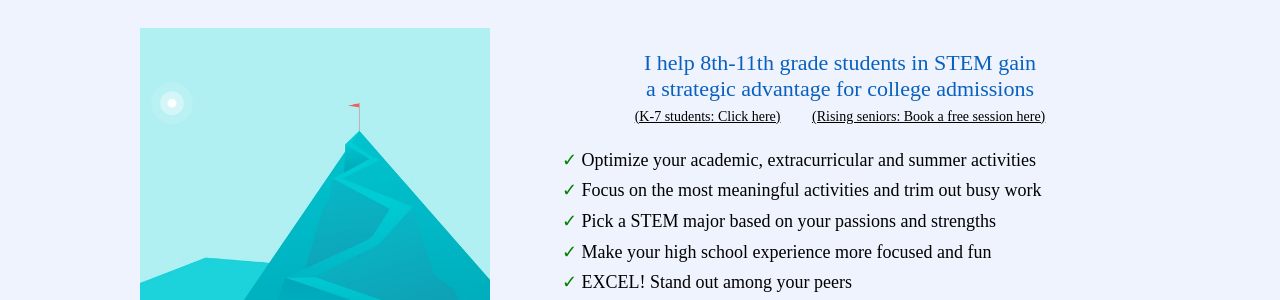
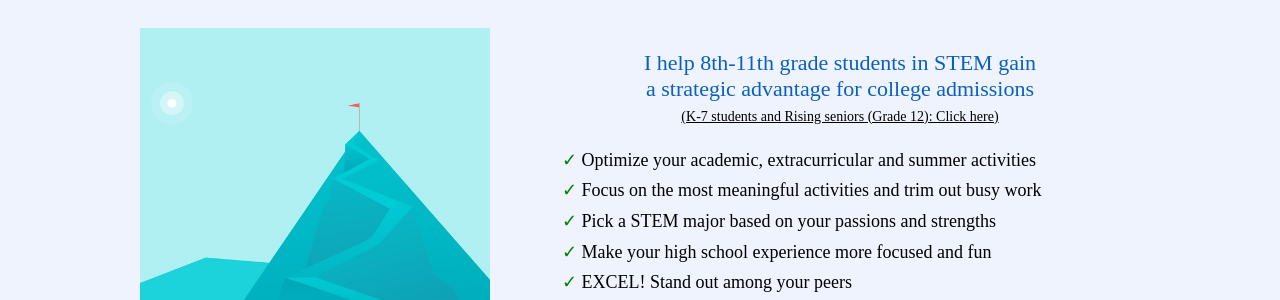
Before and after one commit to radicalcollegestrategies/radicalcollegestrategies.github.io, a Jekyll site: the page built from index.md, in a window 1280 px wide. Shown: the part 129-429 px from the top of the page. Built offline with Jekyll 4.4.1, drawn with Linux system fonts in a browser that asks for light colours; some web fonts are replaced.

Commit message:
rising seniors

```diff
--- a/index.md
+++ b/index.md
@@ -14,8 +14,7 @@ permalink: /
     <h3 style="margin-bottom:3px">I help 8th-11th grade students in STEM gain<br>a strategic advantage for college admissions</h3>
 
     <div class="license" style="text-align:center;font-size:14px;">
-    <a style="color:black" href="/YourJourney#other">(K-7 students: Click here)</a> &nbsp; &nbsp; &nbsp; &nbsp;
-    <a style="color:black" href="https://calendly.com/geeta-radical/college-counseling">(Rising seniors: Book a free session here)</a>
+    <a style="color:black" href="/YourJourney#other">(K-7 students and Rising seniors (Grade 12): Click here)</a>
     </div>
 
     <!--h3 style="margin-bottom:3px">I help middle and high schoolers in STEM gain<br>a strategic advantage for college admissions</h3-->
```
